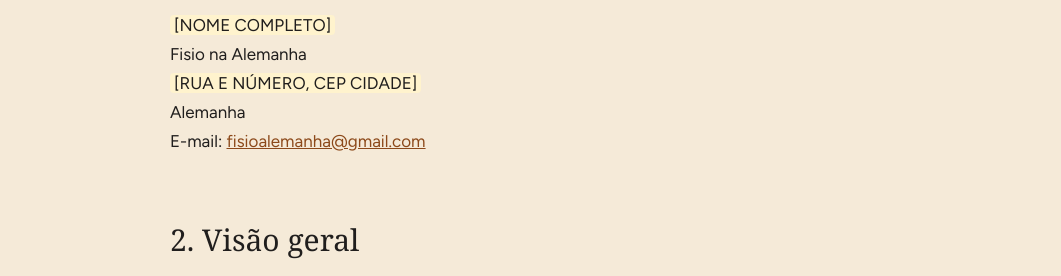
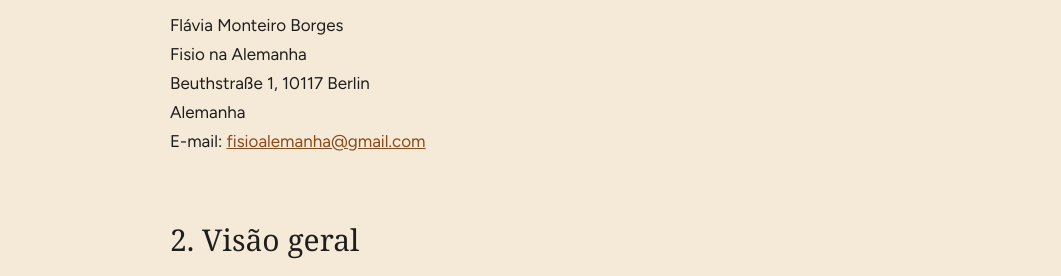
Before and after one commit to oliverstr/fisio-na-alemanha, a plain HTML site: page datenschutz/index.html in a window 1280 px wide. Shown: the part 524-800 px from the top of the page, without its empty margins (110-1171 px from the left). Drawn offline with Linux system fonts and the light colour scheme; a web font is replaced by a local one.

Commit message:
Fill in controller and supervisory authority in Datenschutz page
Co-Authored-By: Claude Sonnet 5.5 <noreply@anthropic.com>
Claude-Session: https://claude.ai/code/session_013rzyeUdQ4fRv3rGnT7HC9M

```diff
--- a/datenschutz/index.html
+++ b/datenschutz/index.html
@@ -99,9 +99,9 @@ footer.site a{color:var(--muted)}
 <p class="lead">Aqui você encontra, de forma simples, quais dados pessoais são tratados quando você visita este site ou entra em contato comigo, para que serve cada um e quais são os seus direitos.</p>
 
 <h2>1. Responsável pelo tratamento dos dados</h2>
-<p><span class="todo">[NOME COMPLETO]</span><br>
+<p>Flávia Monteiro Borges<br>
 Fisio na Alemanha<br>
-<span class="todo">[RUA E NÚMERO, CEP CIDADE]</span><br>
+Beuthstraße 1, 10117 Berlin<br>
 Alemanha<br>
 E-mail: <a href="mailto:fisioalemanha@gmail.com">fisioalemanha@gmail.com</a></p>
 
@@ -155,7 +155,7 @@ E-mail: <a href="mailto:fisioalemanha@gmail.com">fisioalemanha@gmail.com</a></p>
 <p>Se o tratamento se basear em consentimento, você pode retirá-lo a qualquer momento, sem efeito retroativo. Basta escrever para <a href="mailto:fisioalemanha@gmail.com">fisioalemanha@gmail.com</a>.</p>
 
 <h2>12. Direito de reclamação</h2>
-<p>Você tem o direito de apresentar reclamação a uma autoridade de proteção de dados. A autoridade competente é a do estado alemão onde moro: <span class="todo">[AUTORIDADE DO SEU ESTADO, por exemplo: Berliner Beauftragte für Datenschutz und Informationsfreiheit]</span>.</p>
+<p>Você tem o direito de apresentar reclamação a uma autoridade de proteção de dados. A autoridade competente é a do estado alemão onde moro: Berliner Beauftragte für Datenschutz und Informationsfreiheit, Alexanderplatz 1, 10178 Berlin (<a href="https://www.datenschutz-berlin.de" target="_blank" rel="noopener">datenschutz-berlin.de</a>).</p>
 
 <h2>13. Alterações</h2>
 <p>Esta política pode ser atualizada quando o site ou a legislação mudarem. Vale sempre a versão publicada nesta página.</p>
```
